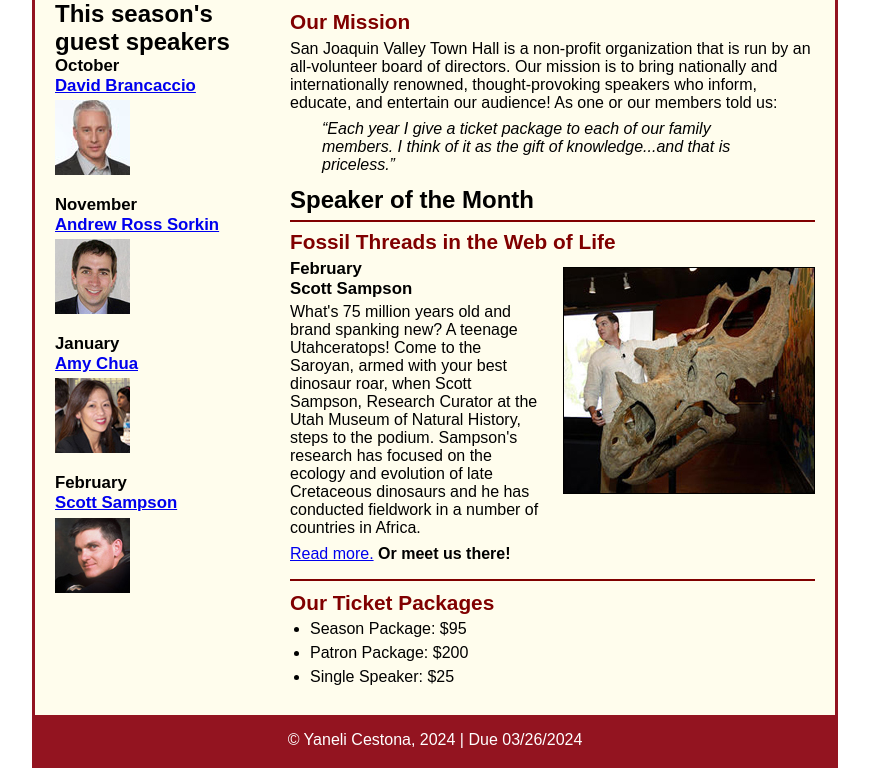
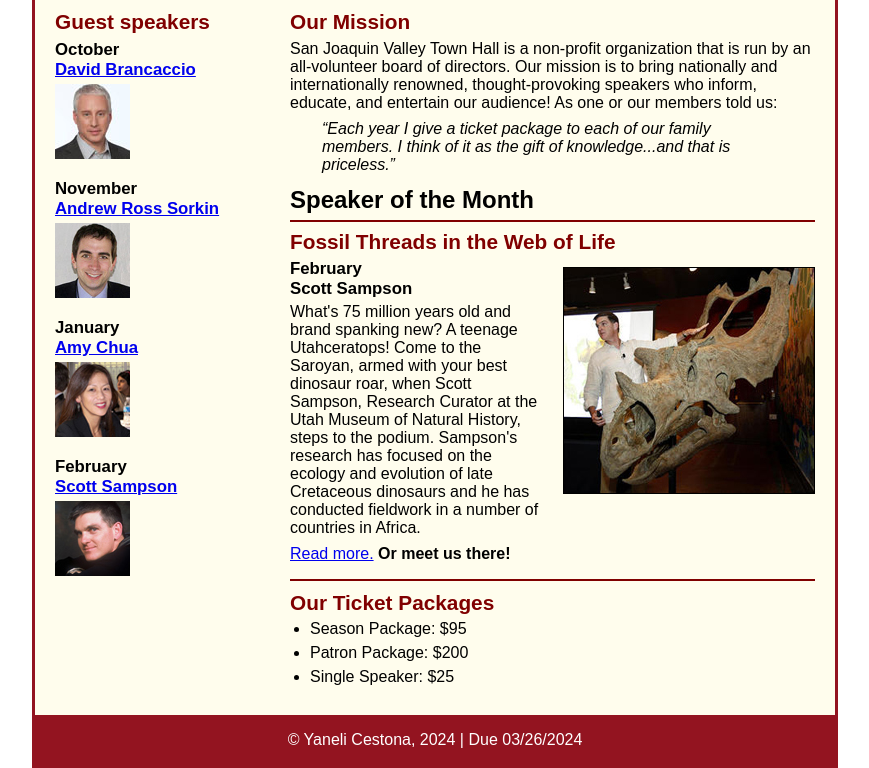
Before and after one commit to yaneliii/A08, a plain HTML site: page index.html in a window 1280 px wide. Shown: the part 123-891 px from the top of the page, without its empty margins (205-1074 px from the left). Drawn offline with Linux system fonts and the light colour scheme.

Commit message:
Fix: small fix on a header

```diff
--- a/index.html
+++ b/index.html
@@ -46,7 +46,7 @@
 		</section>
 
 		<aside>
-			<h1>This season's guest speakers</h1>
+			<h1>Guest speakers</h1>
 			<h3>October<br><a href="speakers/brancaccio.html">David Brancaccio</a></h3>
 			<img src="images/brancaccio75.jpg" alt="David Brancaccio photo">
 			<h3>November<br><a href="speakers/sorkin.html">Andrew Ross Sorkin</a></h3>
--- a/styles/c6_main.css
+++ b/styles/c6_main.css
@@ -113,6 +113,11 @@
 	float: right;
 	padding: 0 0 20px 20px;
 }
+aside h1 {
+	color: #800000;
+	font-size: 130%;
+	padding: .5em 0 .25em 0;
+}
 aside h2 {
 	color: #800000;
 	font-size: 130%;
```
